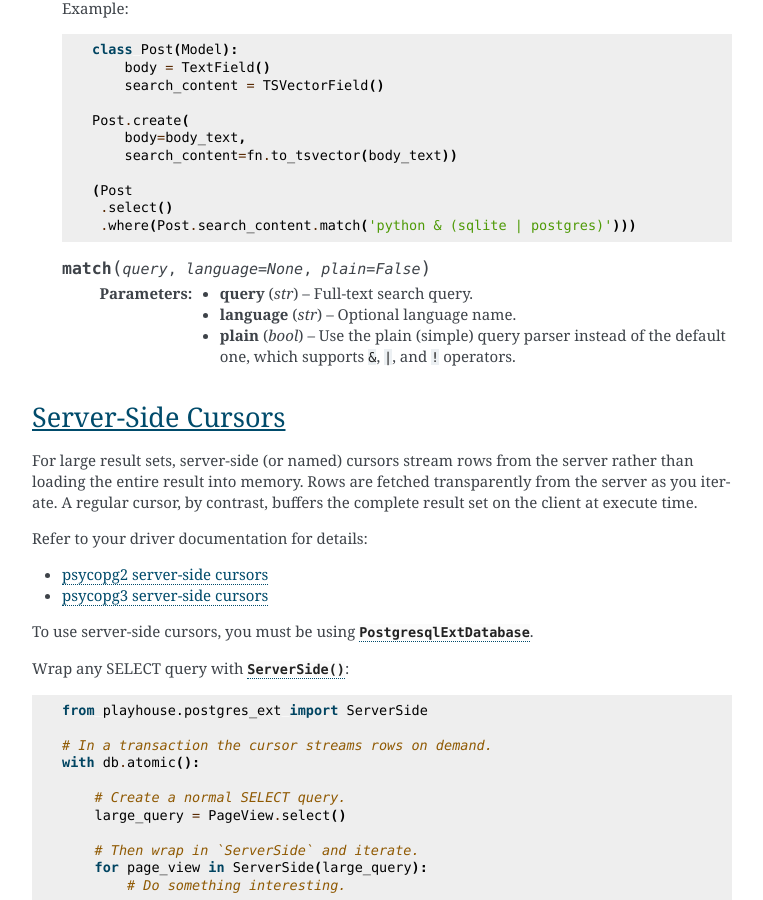
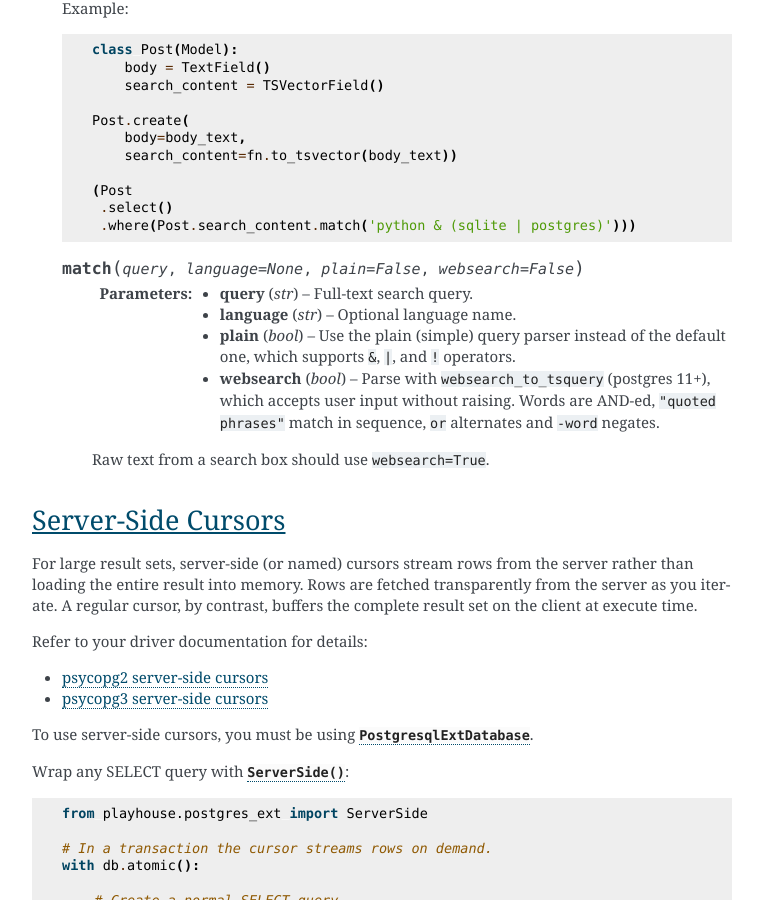
Before and after one commit to Star-DreamDev/myPeers, a Sphinx documentation site: the page built from docs/peers/postgres.rst, in a window 1280 px wide and 900 px high, scrolled down 15749 px. Shown: the whole window, without its empty margins (378-1141 px from the left). Built offline with Sphinx 7.4.7, drawn with Linux system fonts in a browser that asks for light colours; the version number could not be read and is left out.

Commit message:
Add websearch= option for pg fts

```diff
--- a/docs/peers/postgres.rst
+++ b/docs/peers/postgres.rst
@@ -980,12 +980,18 @@ For more information, see the `Postgres full-text search docs <https://www.postg
        .select()
        .where(Post.search_content.match('python & (sqlite | postgres)')))
 
-   .. method:: match(query, language=None, plain=False)
+   .. method:: match(query, language=None, plain=False, websearch=False)
 
       :param str query: Full-text search query.
       :param str language: Optional language name.
       :param bool plain: Use the plain (simple) query parser instead of the
           default one, which supports ``&``, ``|``, and ``!`` operators.
+      :param bool websearch: Parse with ``websearch_to_tsquery`` (postgres
+          11+), which accepts user input without raising. Words are
+          AND-ed, ``"quoted phrases"`` match in sequence, ``or`` alternates
+          and ``-word`` negates.
+
+      Raw text from a search box should use ``websearch=True``.
 
 .. _postgres-server-side-cursors:
 
```
Also changed, not shown: CHANGELOG.md (+3 -0 lines), 2 other files.
